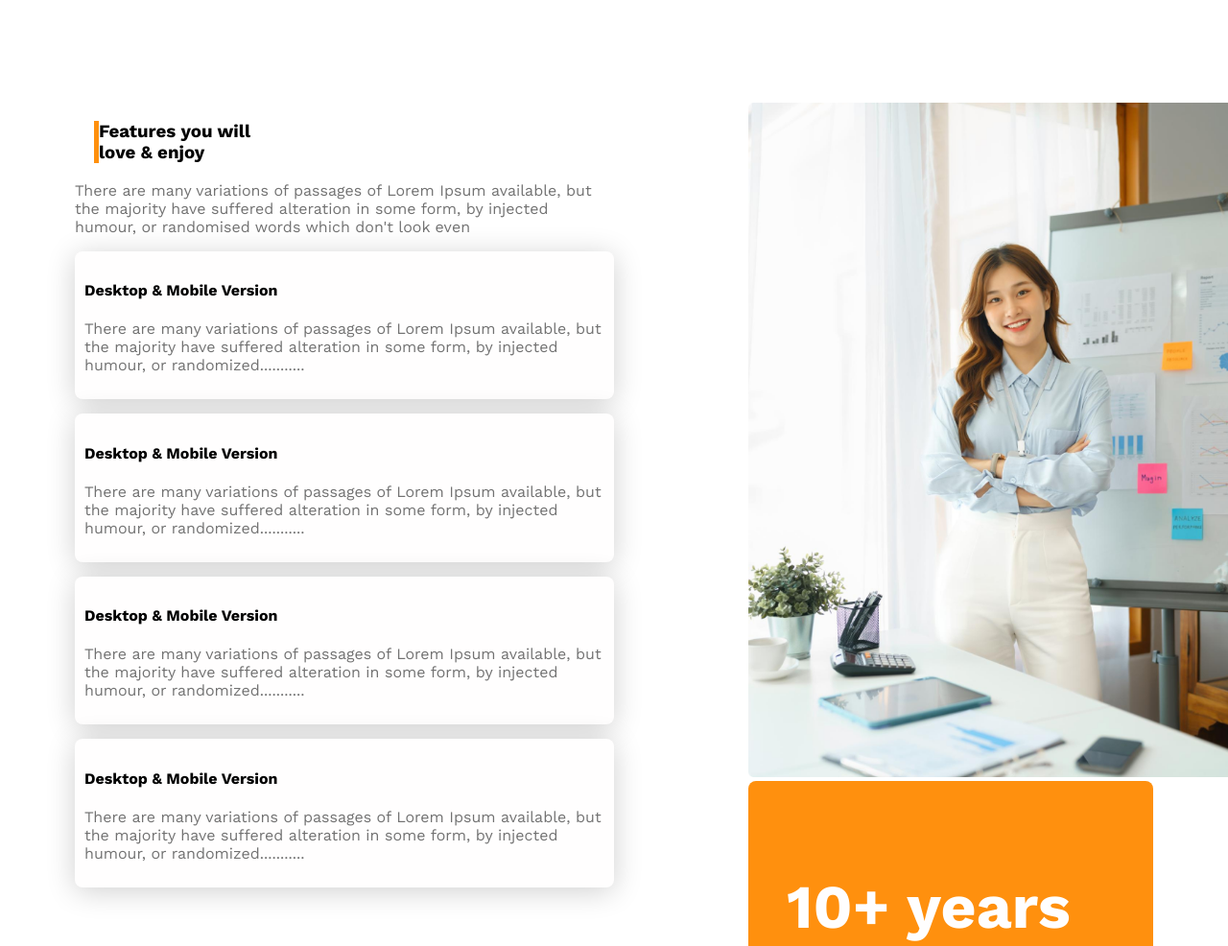
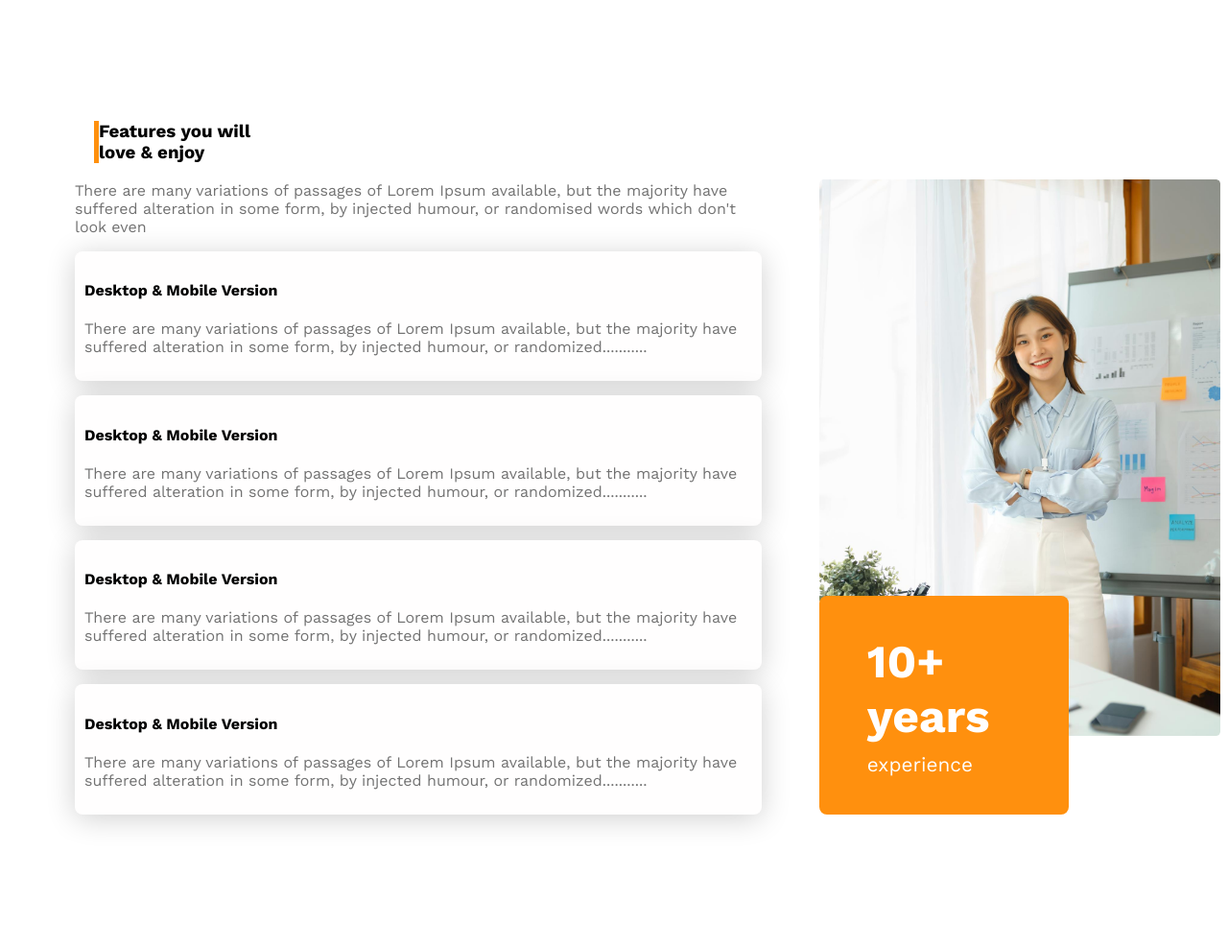
Before and after one commit to Salauddin-Ahmad/G3-ARCHITECT, a plain HTML site: page index.html in a window 1280 px wide. Shown: the part 1619-2605 px from the top of the page at 96% size. Drawn offline with nearby package versions, Linux system fonts and the light colour scheme.

Commit message:
corrected some problems

```diff
--- a/style.css
+++ b/style.css
@@ -130,7 +130,7 @@ img {
 .features{
     margin-top: 110px;
     display: flex;
-    gap: 140px;
+    gap: 60px;
 }
 .features .section-title{
     border-left: 5px solid #FF900E;
@@ -144,15 +144,26 @@ img {
     background: #fffefe;
     box-shadow: 0px 4px 30px 0px rgba(0, 0, 0, 0.189);
 }
+.feature-img img{
+    width: 120%;
+    padding-top: 80px;
+}
 .ten-years-badge{
     border-radius: 8px;
     color: #fffefe;
     background: #FF900E;
-    width: 342px;
-    padding: 40px;
+    width: 200px;
+    padding: 30px;
+    position: relative;
+    bottom: 150px;
 }
 .ten-years-badge h2{
-    font-size: 4rem;
+    font-size: 3rem;
+    margin: 10px 20px;
+}
+.ten-years-badge p{
+    font-size: 1.3rem;
+    margin: 10px 20px;
 }
 
 /* FACTS SECTION  */
```
